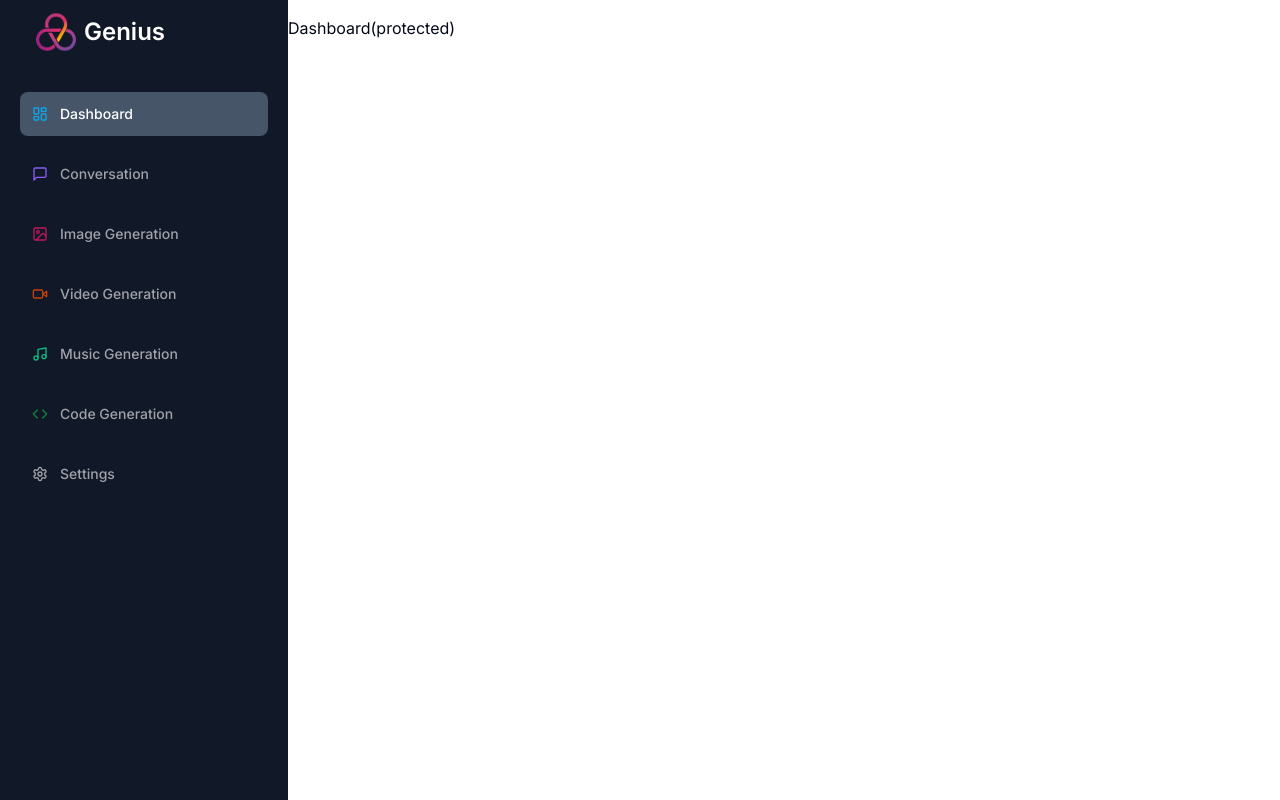
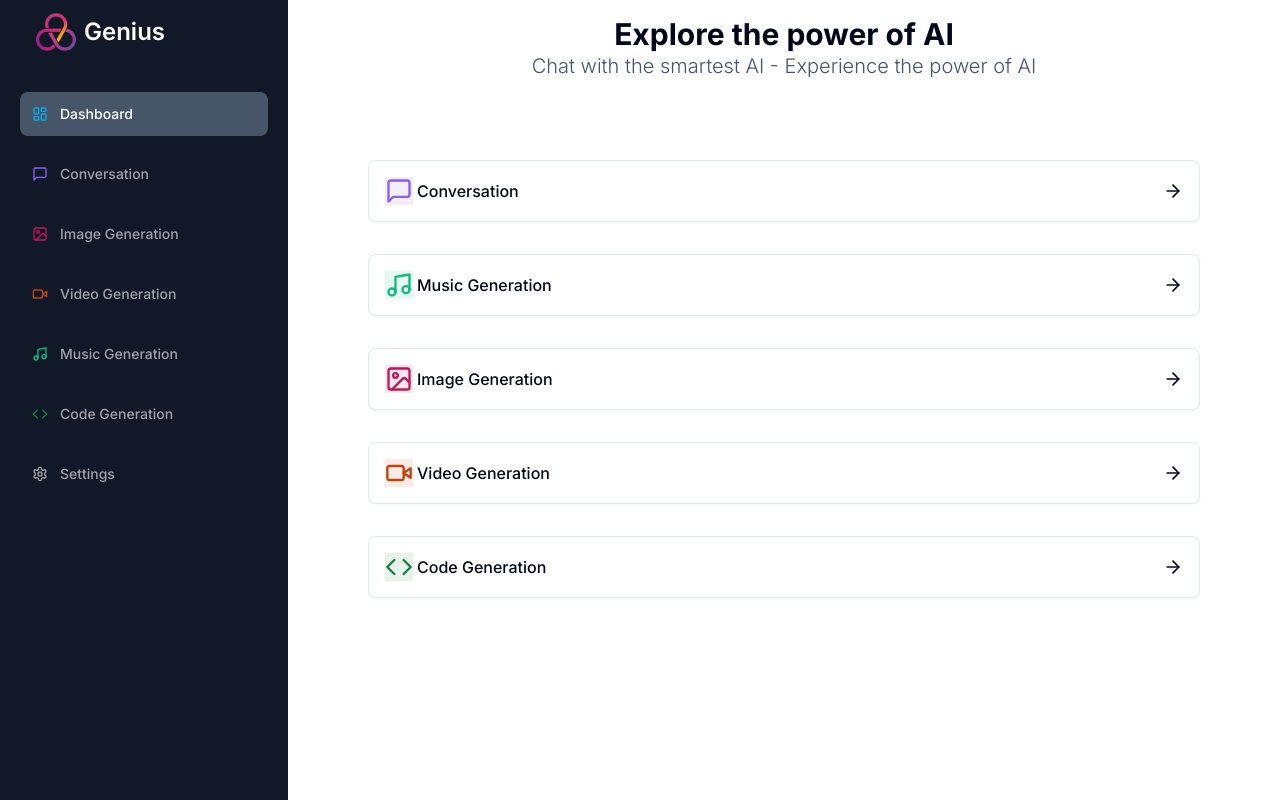
Before and after one commit to ishankaggarwal/ai-saas, a Next.js app: page /dashboard in a window 1280 px wide. Built offline with nearby package versions, Linux system fonts and the light colour scheme.

Commit message:
Completed dashboard page.tsx

```diff
--- a/app/(dashboard)/(routes)/dashboard/page.tsx
+++ b/app/(dashboard)/(routes)/dashboard/page.tsx
@@ -1,5 +1,98 @@
+"use client";
+
+import { Card, CardContent } from "@/components/ui/card";
+import { cn } from "@/lib/utils";
+import {
+  Code,
+  ImageIcon,
+  MessageSquare,
+  Music,
+  VideoIcon,
+  LucideIcon,
+  ArrowRight,
+} from "lucide-react";
+import { useRouter } from "next/navigation";
+
+type Tool = {
+  label: string;
+  icon: string | LucideIcon;
+  href: string;
+  color: string;
+  bgColor: string;
+};
+
+const tools: Tool[] = [
+  {
+    label: "Conversation",
+    icon: MessageSquare,
+    href: "/conversation",
+    color: "text-violet-500",
+    bgColor: "bg-violet-500/10",
+  },
+  {
+    label: "Music Generation",
+    icon: Music,
+    href: "/music",
+    color: "text-emerald-500",
+    bgColor: "bg-emerald-500/10",
+  },
+  {
+    label: "Image Generation",
+    icon: ImageIcon,
+    color: "text-pink-700",
+    bgColor: "bg-pink-700/10",
+    href: "/image",
+  },
+  {
+    label: "Video Generation",
+    icon: VideoIcon,
+    color: "text-orange-700",
+    bgColor: "bg-orange-700/10",
+    href: "/video",
+  },
+  {
+    label: "Code Generation",
+    icon: Code,
+    color: "text-green-700",
+    bgColor: "bg-green-700/10",
+    href: "/code",
+  },
+];
+
 function Dashboard() {
-  return <div>Dashboard(protected)</div>;
+  const router = useRouter();
+  return (
+    <div className="relative">
+      <div className="flex flex-col justify-center items-center">
+        <p className="sm:text-2xl md:text-3xl font-bold">
+          Explore the power of AI
+        </p>
+        <p className="sm:text-xl font-light text-slate-600">
+          Chat with the smartest AI - Experience the power of AI
+        </p>
+      </div>
+      <div className="absolute flex flex-col p-20 md:pd-32 gap-5 space-y-3 w-full">
+        {tools.map((tool) => (
+          <div key={tool.label} className="w-full">
+            <Card
+              onClick={() => router.push(tool.href)}
+              className="p-4 w-full flex justify-between items-center cursor-pointer hover:shadow-lg transition-all"
+            >
+              <div className="flex items-center gap-x-4">
+                <div className="flex items-center">
+                  <tool.icon
+                    className={cn("w-7 h-7 mr-1", tool.color, tool.bgColor)}
+                  />
+                  <div className="font-medium">{tool.label}</div>
+                </div>
+              </div>
+              <ArrowRight className="w-5 h-5" />
+            </Card>
+          </div>
+        ))}
+      </div>
+    </div>
+  );
 }
 
 export default Dashboard;
```
